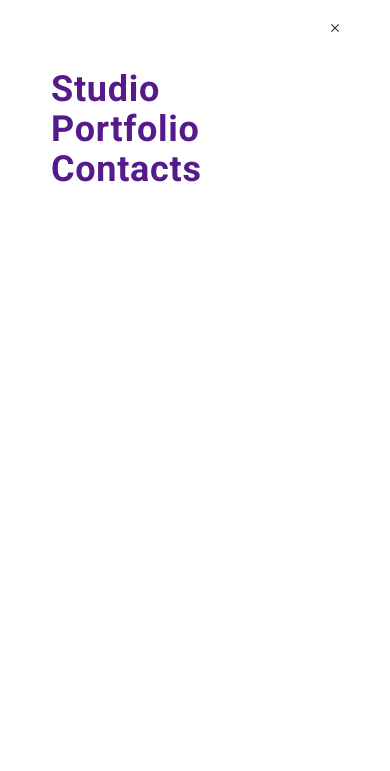
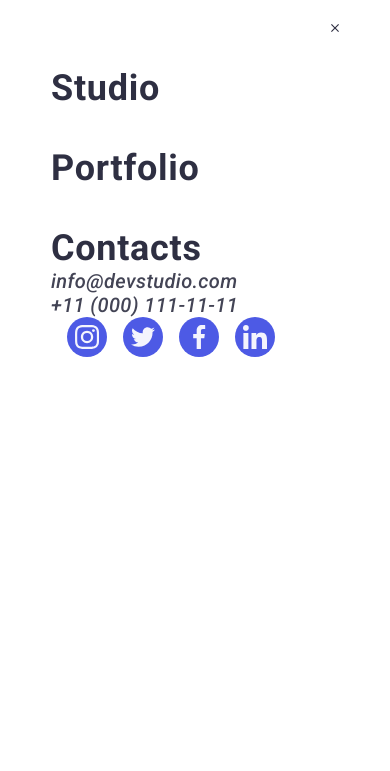
Before and after one commit to Serg2205/goit-markup-hw-06, a plain HTML site: page index.html in a window 390 px wide. Shown: the top 771 px of the page. Drawn offline with nearby package versions, Linux system fonts and the light colour scheme.

Commit message:
адаптивка

```diff
--- a/css/styles.css
+++ b/css/styles.css
@@ -64,6 +64,8 @@ img {
     padding: 0 15px;
   }
 }
+
+/* =========================== header =========================== */
 
 .page-header {
   border-bottom: 1px solid #e7e9fc;
@@ -192,6 +194,8 @@ img {
     line-height: 1.5;
   }
 }
+
+/* =========================== /header =========================== */
 
 .section-first {
   background-color: #2e2f42;
@@ -1004,17 +1008,29 @@ img {
   }
   .mobile-list {
     padding-top: 69px;
-    display: block;
+    display: flex;
+    flex-wrap: wrap;
+    gap: 40px;
   }
 
   .mobile-item {
     font-weight: 700;
     font-size: 36px;
-    line-height: 1.11111;
+    line-height: 1.11;
     letter-spacing: 0.02em;
     text-transform: capitalize;
     color: #2e2f42;
   }
+  .mobile-item:hover {
+    color: #404bbf;
+  }
+  .address-mobile-menu-link {
+    font-weight: 500;
+    font-size: 20px;
+    line-height: 1.2;
+    letter-spacing: 0.02em;
+    color: #434455;
+  }
 }
 
 /* =============== /mobile model menu ================ */
--- a/index.html
+++ b/index.html
@@ -695,11 +695,55 @@
         </button>
         <nav>
           <ul class="mobile-list">
-            <li class="mobile-item"><a href="">Studio</a></li>
-            <li class="mobile-item"><a href="">Portfolio</a></li>
-            <li class="mobile-item"><a href="">Contacts</a></li>
+            <li class="mobile-list-item">
+              <a href="" class="mobile-item">Studio</a>
+            </li>
+            <li class="mobile-list-item">
+              <a href="" class="mobile-item">Portfolio</a>
+            </li>
+            <li class="mobile-list-item">
+              <a href="" class="mobile-item">Contacts</a>
+            </li>
           </ul>
         </nav>
+        <address>
+          <ul>
+            <li><a class="address-mobile-menu-link" href="mailto:info@devstudio.com"
+                >info@devstudio.com</a</li>
+            <li><a class="address-mobile-menu-link" href="tel:110001111111"
+                >+11 (000) 111-11-11</a</li>
+          </ul>
+        </address>
+        <ul class="footer-social-networks">
+            <li class="footer-item">
+              <a href="" class="footer-logo">
+                <svg class="footer-icon" width="24" height="24">
+                  <use href="./images/icons.svg#icon-instagram"></use>
+                </svg>
+              </a>
+            </li>
+            <li class="footer-item">
+              <a href="" class="footer-logo">
+                <svg class="footer-icon" width="24" height="24">
+                  <use href="./images/icons.svg#icon-twitter"></use>
+                </svg>
+              </a>
+            </li>
+            <li class="footer-item">
+              <a href="" class="footer-logo">
+                <svg class="footer-icon" width="24" height="24">
+                  <use href="./images/icons.svg#icon-facebook"></use>
+                </svg>
+              </a>
+            </li>
+            <li class="footer-item">
+              <a href="" class="footer-logo">
+                <svg class="footer-icon" width="24" height="24">
+                  <use href="./images/icons.svg#icon-linkedin"></use>
+                </svg>
+              </a>
+            </li>
+          </ul>
       </div>
     </div>
   </body>
```
